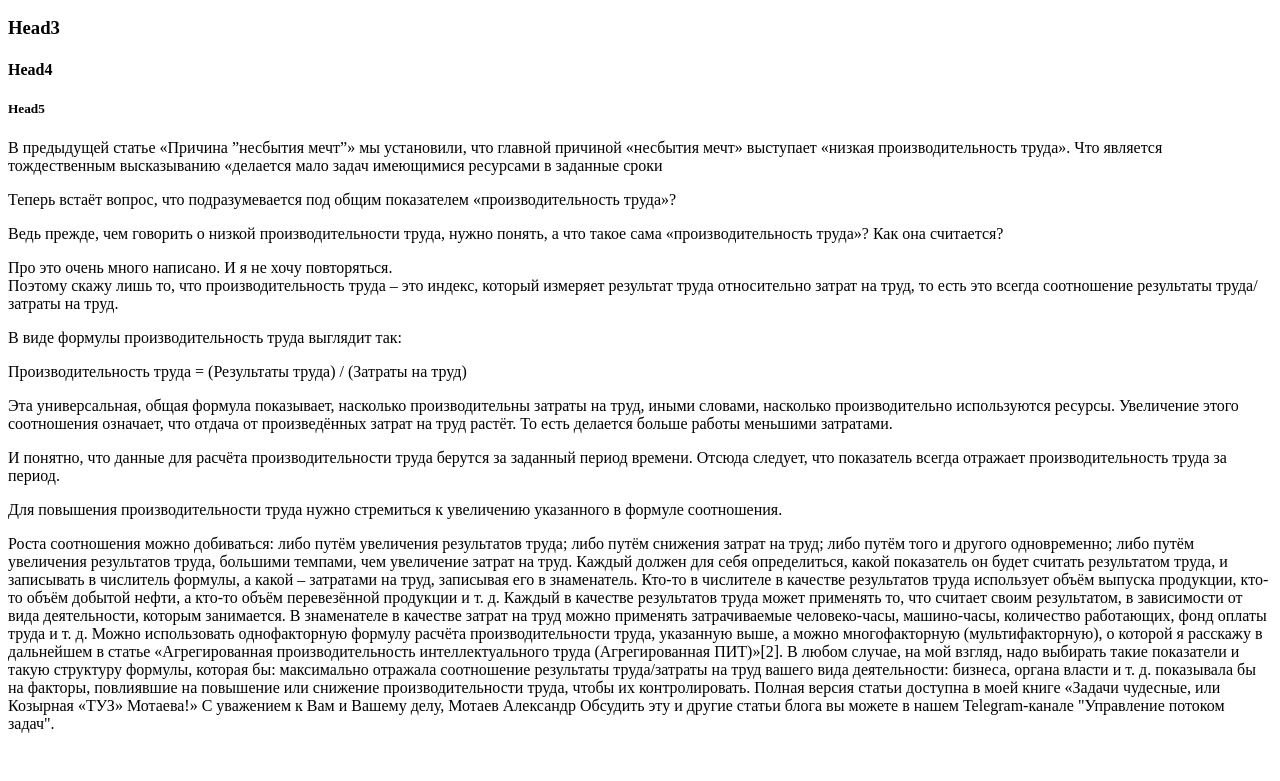
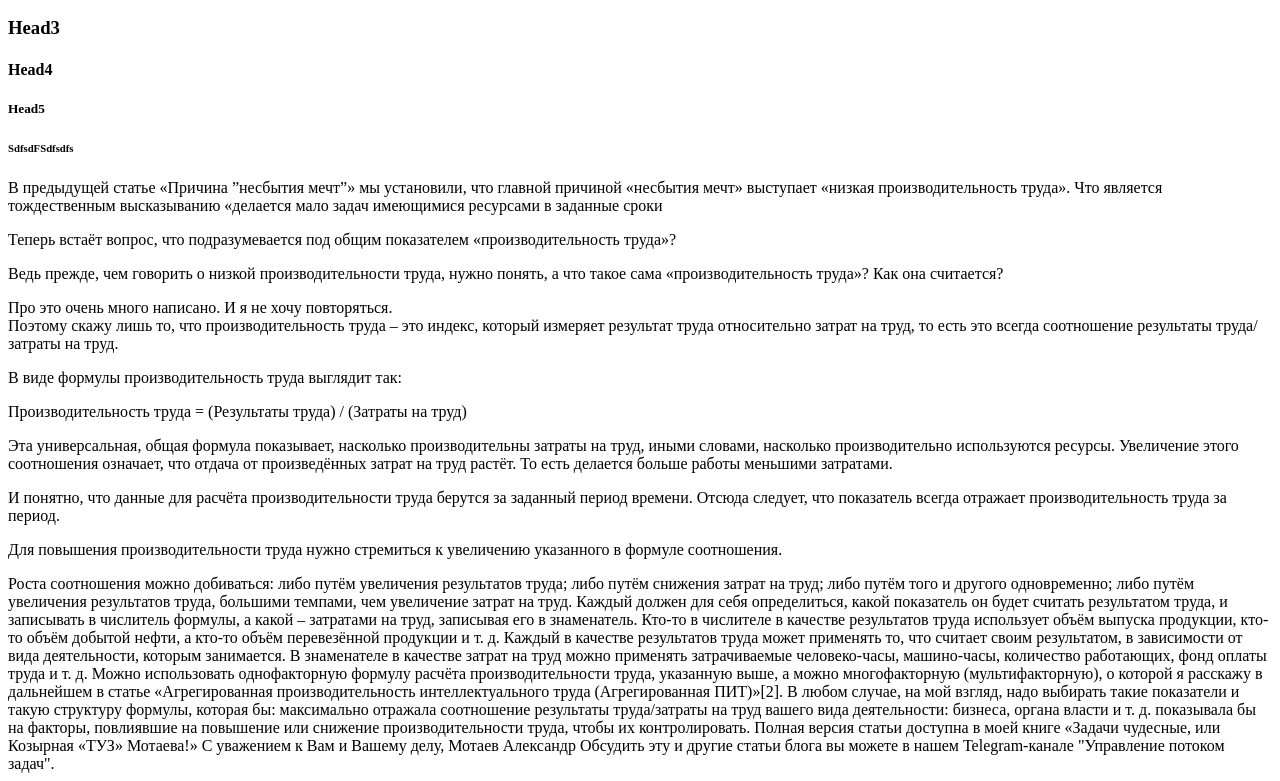
Before and after one commit to siookereu/html_test, a plain HTML site: page index.html in a window 1280 px wide. Shown: the part 96-877 px from the top of the page. Before the commit the page ends 837 px from the top, so only its background shows below. Drawn offline with Linux system fonts and the light colour scheme.

Commit message:
second commit

```diff
--- a/index.html
+++ b/index.html
@@ -3,6 +3,7 @@
 <h3>Head3</h3>
 <h4>Head4</h4>
 <h5>Head5</h5>
+<h6>SdfsdFSdfsdfs</h6>
 
 
 <p>В предыдущей статье «Причина ”несбытия мечт”» мы установили, что главной причиной «несбытия мечт» выступает «низкая производительность труда». Что является тождественным высказыванию «делается мало задач имеющимися ресурсами в заданные сроки
```
